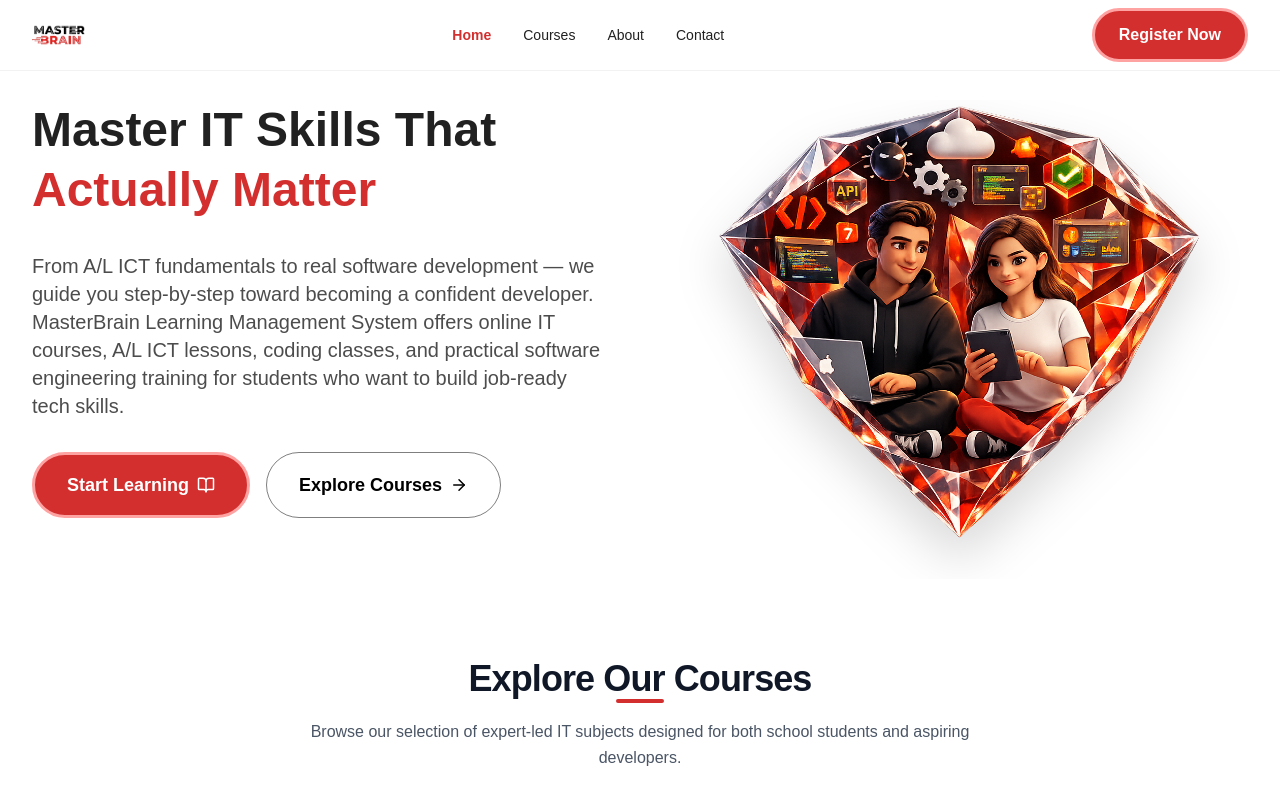
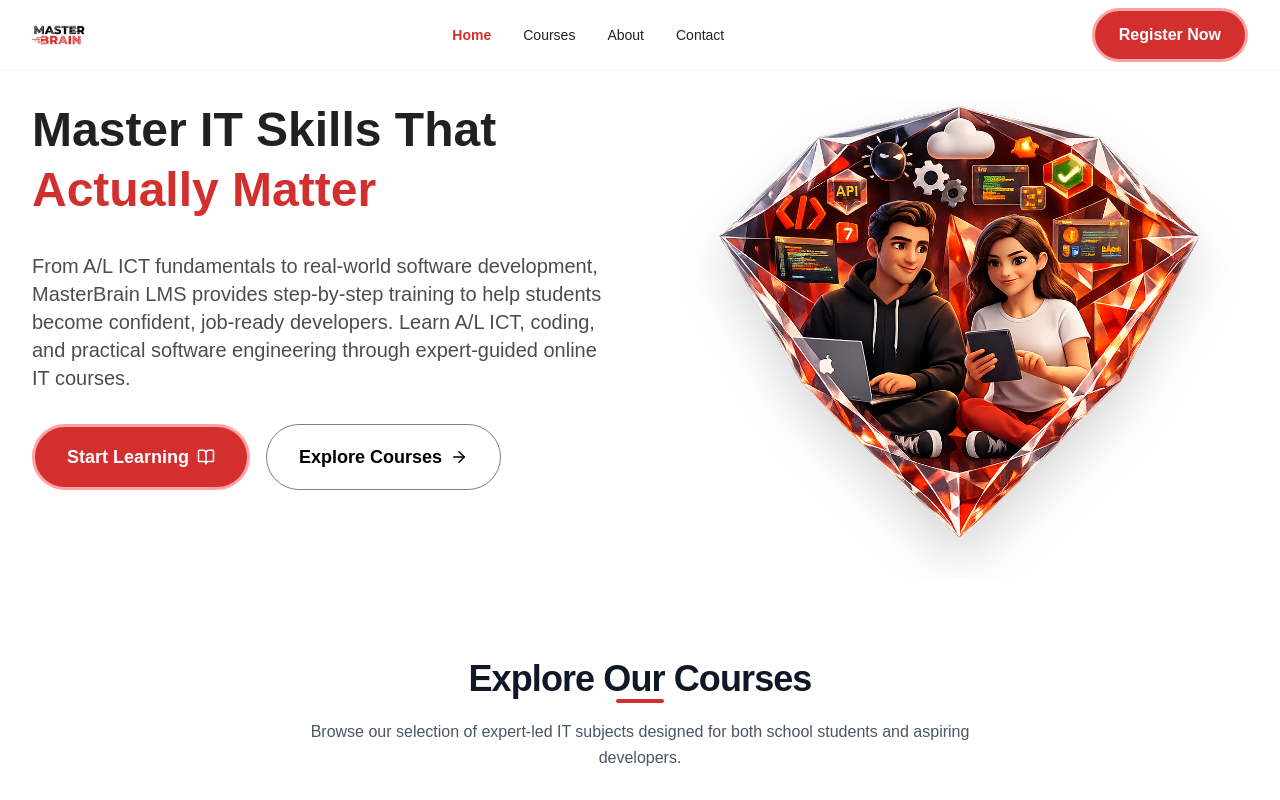
Before and after one commit to Vinonsan/MasterBrain-Learning-management-system, a Next.js app: page / in a window 1280 px wide. Shown: the top 800 px of the page. Built offline with nearby package versions, Linux system fonts and the light colour scheme.

Commit message:
feat(hero-content): change seo based content

```diff
--- a/src/app/(site)/home/hero.tsx
+++ b/src/app/(site)/home/hero.tsx
@@ -18,11 +18,7 @@ const Hero = () => {
           </h1>
 
           <p className="text-xl text-black/70 max-w-xl">
-            From A/L ICT fundamentals to real software development —
-            we guide you step-by-step toward becoming a confident developer.
-             MasterBrain Learning Management System offers online IT courses,
-            A/L ICT lessons, coding classes, and practical software engineering
-            training for students who want to build job-ready tech skills.
+            From A/L ICT fundamentals to real-world software development, MasterBrain LMS provides step-by-step training to help students become confident, job-ready developers. Learn A/L ICT, coding, and practical software engineering through expert-guided online IT courses.
           </p>
 
           <div className="flex gap-4">
```
